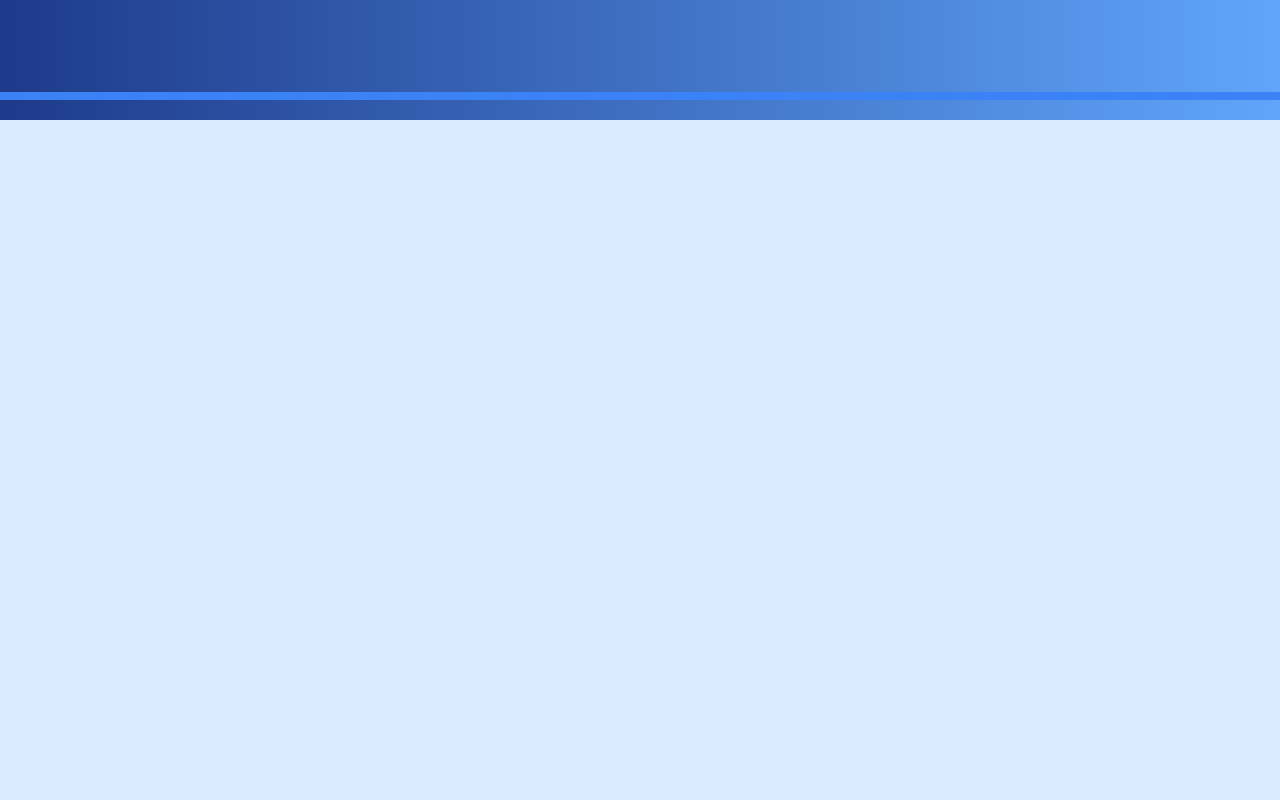
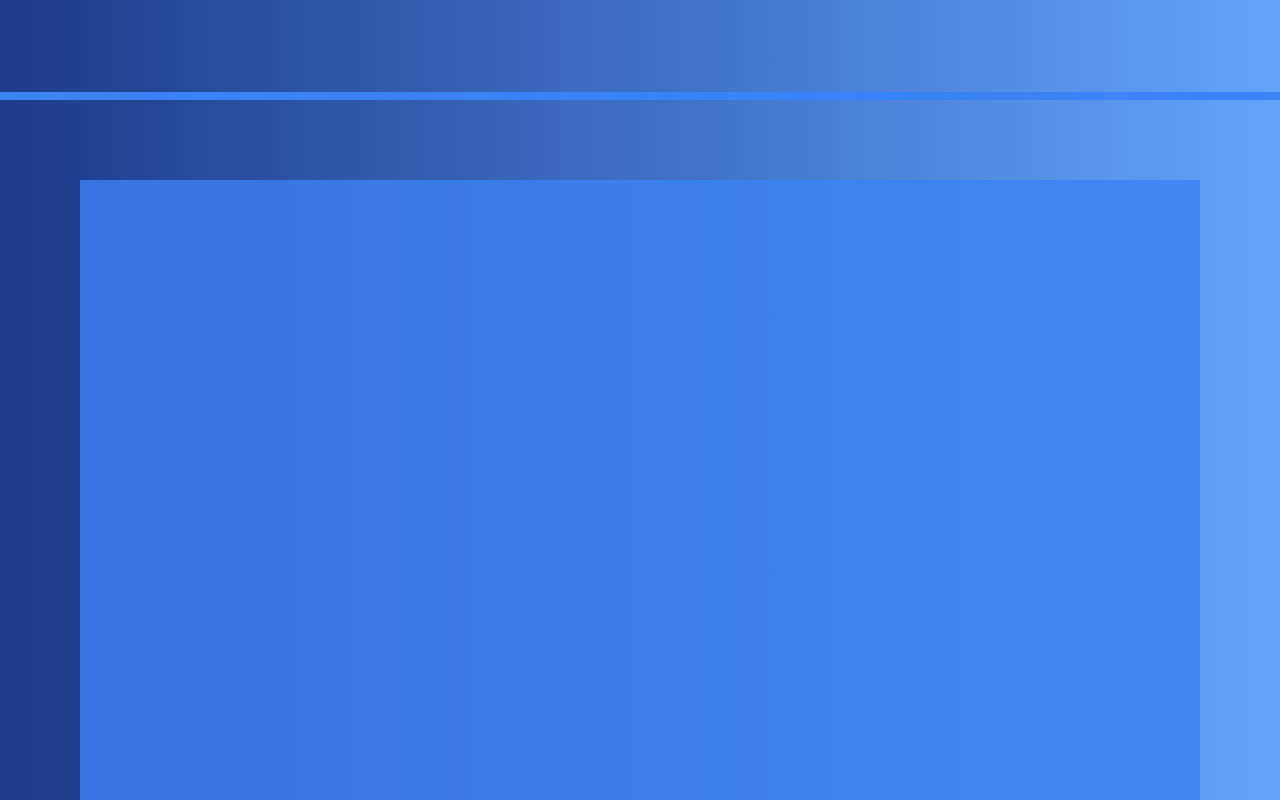
Before and after one commit to ARYANBISHWAS07/DevSoc-25, a Next.js app in the folder frontend/: page / in a window 1280 px wide. Shown: the part 700-1500 px from the top of the page. Built offline with nearby package versions, Linux system fonts and the light colour scheme.

Commit message:
feat:-background resolved

```diff
--- a/frontend/src/app/LandingPage/fifthPage.tsx
+++ b/frontend/src/app/LandingPage/fifthPage.tsx
@@ -2,7 +2,7 @@ import { Container } from "./mainLandingPage";
 export function Page5() {
     return (
         <Container id={5}>
-            <div className="flex flex-col items-center justify-center h-screen w-screen bg-purple-100 p-10">
+            <div className="flex flex-col items-center justify-center h-screen w-full bg-purple-100 p-10 mb-20">
                 <h1 className="text-4xl font-bold">Page 5</h1>
                 <p className="mt-4 text-lg">This is the fifth page content.</p>
             </div>
--- a/frontend/src/app/LandingPage/firstPage1.tsx
+++ b/frontend/src/app/LandingPage/firstPage1.tsx
@@ -2,7 +2,7 @@ import {Container} from "./mainLandingPage";
 export default function Page1() {
     return (
         <Container id={1}>
-            <div className="flex flex-col  items-center justify-center h-screen w-screen bg-blue-100 p-10 ">
+            <div className="flex flex-col  items-center justify-center w-full h-screen  bg-blue-500 bg-opacity-80 p-10 ">
 
             </div>
         </Container>
--- a/frontend/src/app/LandingPage/fourthPage.tsx
+++ b/frontend/src/app/LandingPage/fourthPage.tsx
@@ -4,7 +4,7 @@ import { Container } from "./mainLandingPage";
 export function Page4() {
     return (
         <Container id={4}>
-            <div className="flex flex-col items-center justify-center h-screen w-screen bg-red-100 p-10">
+            <div className="flex flex-col items-center justify-center h-screen w-full bg-red-100 p-10">
                 <h1 className="text-4xl font-bold">Page 4</h1>
                 <p className="mt-4 text-lg">This is the fourth page content.</p>
             </div>
--- a/frontend/src/app/LandingPage/mainLandingPage.tsx
+++ b/frontend/src/app/LandingPage/mainLandingPage.tsx
@@ -1,3 +1,5 @@
+// Parallax.tsx
+
 "use client";
 import Page1 from "./firstPage1";
 import { Page2 } from "./secondPage";
@@ -14,7 +16,7 @@ import {
 import { useRef } from "react";
 
 // Define the type for the useParallax hook
-export  function useParallax(value: MotionValue<number>, distance: number) {
+export function useParallax(value: MotionValue<number>, distance: number) {
     return useTransform(value, [0, 1], [-distance, distance]);
 }
 
@@ -25,7 +27,7 @@ interface ContainerProps {
 }
 
 // Container component for each page
-export  function Container({ id, children }: ContainerProps) {
+export function Container({ id, children }: ContainerProps) {
     const ref = useRef<HTMLDivElement>(null);
     const { scrollYProgress } = useScroll({ target: ref });
     const y = useParallax(scrollYProgress, 300);
@@ -33,9 +35,9 @@ export  function Container({ id, children }: ContainerProps) {
     return (
         <section
             ref={ref}
-            className="container w-screen min-h-screen flex items-center justify-center relative mt-5"
+            className=" fixed container w-[100%] min-h-screen flex items-center justify-center relative mt-5 mr-20"
         >
-            <div className="content w-full"> {/* Full width content */}
+            <div className="content w-full"> {/* Full width content */ }
                 {children}
             </div>
             <motion.h2
@@ -44,22 +46,11 @@ export  function Container({ id, children }: ContainerProps) {
                 style={{ y }}
                 className="absolute top-10 left-10 text-3xl font-bold"
             >
-
+                {/* You can add text or other content here if needed */}
             </motion.h2>
         </section>
     );
 }
-
-
-// Page Components
-
-
-
-
-
-
-
-
 
 // Main Parallax Component
 export default function Parallax() {
@@ -71,24 +62,26 @@ export default function Parallax() {
     });
 
     return (
-        <div className=" top-0 left-0 right-0 w-full bg-gradient-to-r from-blue-900 to-blue-400">
+        <div className="relative w-full bg-gradient-to-r from-blue-900 to-blue-400 overflow-x-hidden"> {/* Ensure background is fixed and doesn't interfere with scrolling */}
             {/* Static Section (Full Screen) */}
-            <div className="h-screen flex items-center justify-center">
+            <div className="h-screen flex items-center justify-center z-10">
                 <h1 className="text-5xl font-bold text-white">Welcome to My Page</h1>
             </div>
 
             {/* Scrolling Section (Starts After Static Section) */}
-            <div id="example" className="relative mt-0">
+            <div id="example" className="relative justify-center items-center m-20 z-20"> {/* Ensure the content is above the background */}
                 <Page1 />
                 <Page2 />
                 <Page3 />
                 <Page4 />
                 <Page5 />
-                <motion.div
-                    className="fixed bottom-0 left-0 h-2 bg-blue-500 origin-center w-full"
-                    style={{ scaleX }}
-                />
             </div>
+
+            {/* Bottom Animation (Fixed Position) */}
+            <motion.div
+                className="fixed bottom-0 left-0 h-2 bg-blue-500 origin-center w-full z-30"
+                style={{ scaleX }}
+            />
         </div>
     );
 }
--- a/frontend/src/app/LandingPage/secondPage.tsx
+++ b/frontend/src/app/LandingPage/secondPage.tsx
@@ -2,7 +2,7 @@ import { Container } from "./mainLandingPage";
 export function Page2() {
     return (
         <Container id={2}>
-            <div className="flex flex-col items-center justify-center h-[1000px] w-screen bg-green-100 p-10 ">
+            <div className="flex flex-col items-center justify-center h-[1000px] w-full  bg-green-100 p-10 ">
                 <h1 className="text-4xl font-bold">Page 2</h1>
                 <p className="mt-4 text-lg">This is the second page content.</p>
             </div>
--- a/frontend/src/app/LandingPage/thirdPage.tsx
+++ b/frontend/src/app/LandingPage/thirdPage.tsx
@@ -4,7 +4,7 @@ import { Container } from "./mainLandingPage";
 export function Page3() {
     return (
         <Container id={3}>
-            <div className="flex flex-col items-center justify-center h-screen w-screen bg-yellow-100 p-10">
+            <div className="flex flex-col items-center justify-center h-screen w-full bg-yellow-100 p-10">
                 <h1 className="text-4xl font-bold">Page 3</h1>
                 <p className="mt-4 text-lg">This is the third page content.</p>
             </div>
```
